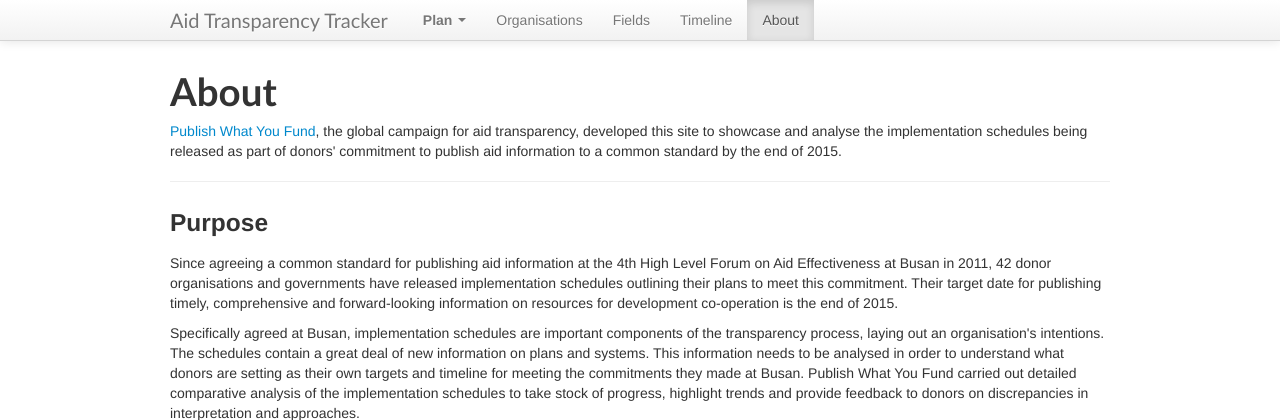
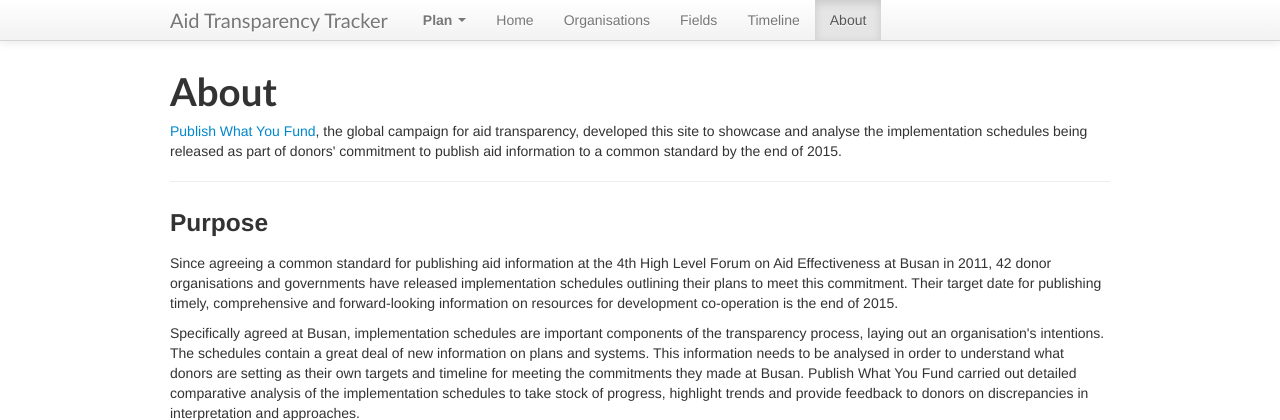
Before and after one commit to pwyf/IATI-Implementation-Schedules, a Flask app: page /about/ in a window 1280 px wide. Shown: the top 420 px of the page. Run offline with Flask 2, Linux system fonts and the light colour scheme; some libraries are stand-ins or nearby versions.

Commit message:
Add home link

```diff
--- a/impschedules/templates/base.html
+++ b/impschedules/templates/base.html
@@ -47,6 +47,7 @@
                   <li ><a href="/publish/">Publish</a></li>
                 </ul>
               </li>
+              <li{% if active_page == "index" %} class="active"{%endif%}><a href="{{url_for('index')}}">Home</a></li>
               <li{% if active_page == "organisations" %} class="active"{%endif%}><a href="{{url_for('organisation')}}">Organisations</a></li>
               <li{% if active_page == "elements" %} class="active"{%endif%}><a href="{{url_for('element')}}">Fields</a></li>
               <li{% if active_page == "timeline" %} class="active"{%endif%}><a href="{{url_for('timeline')}}">Timeline</a></li>
```
